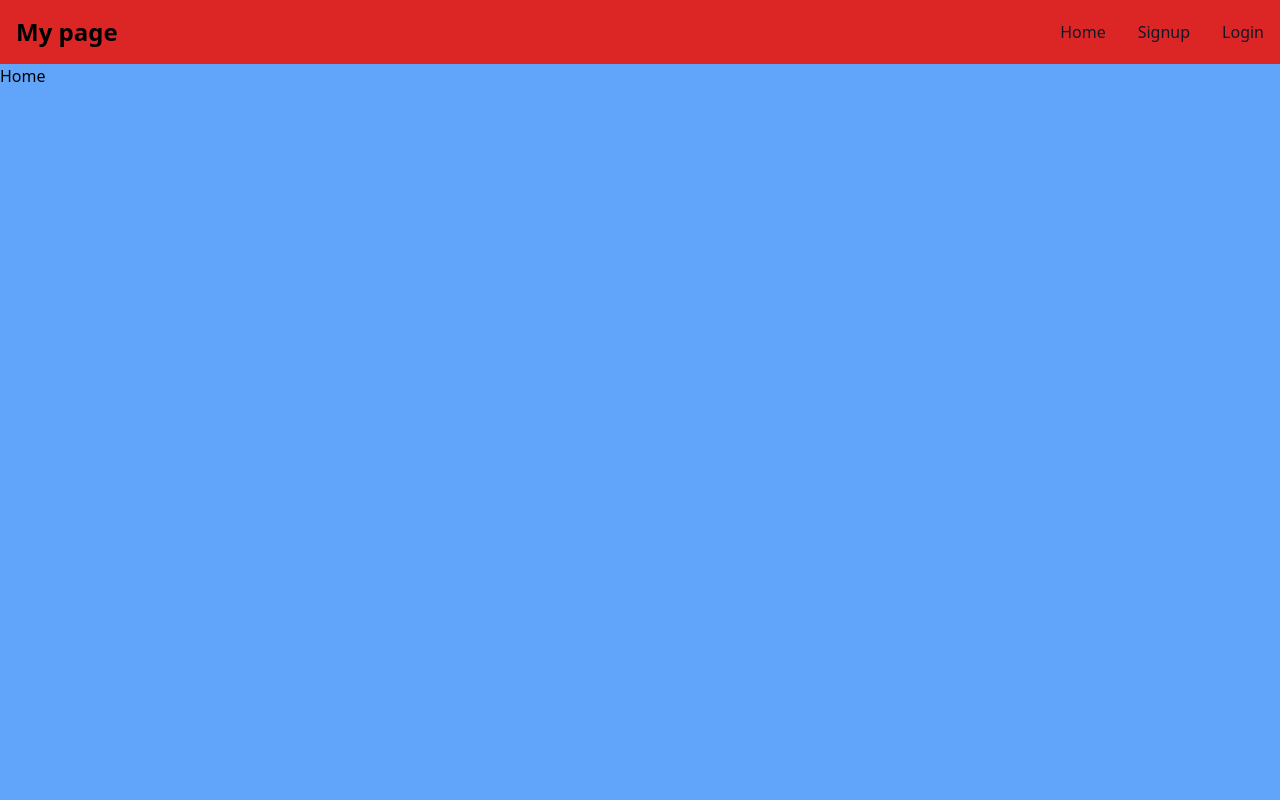
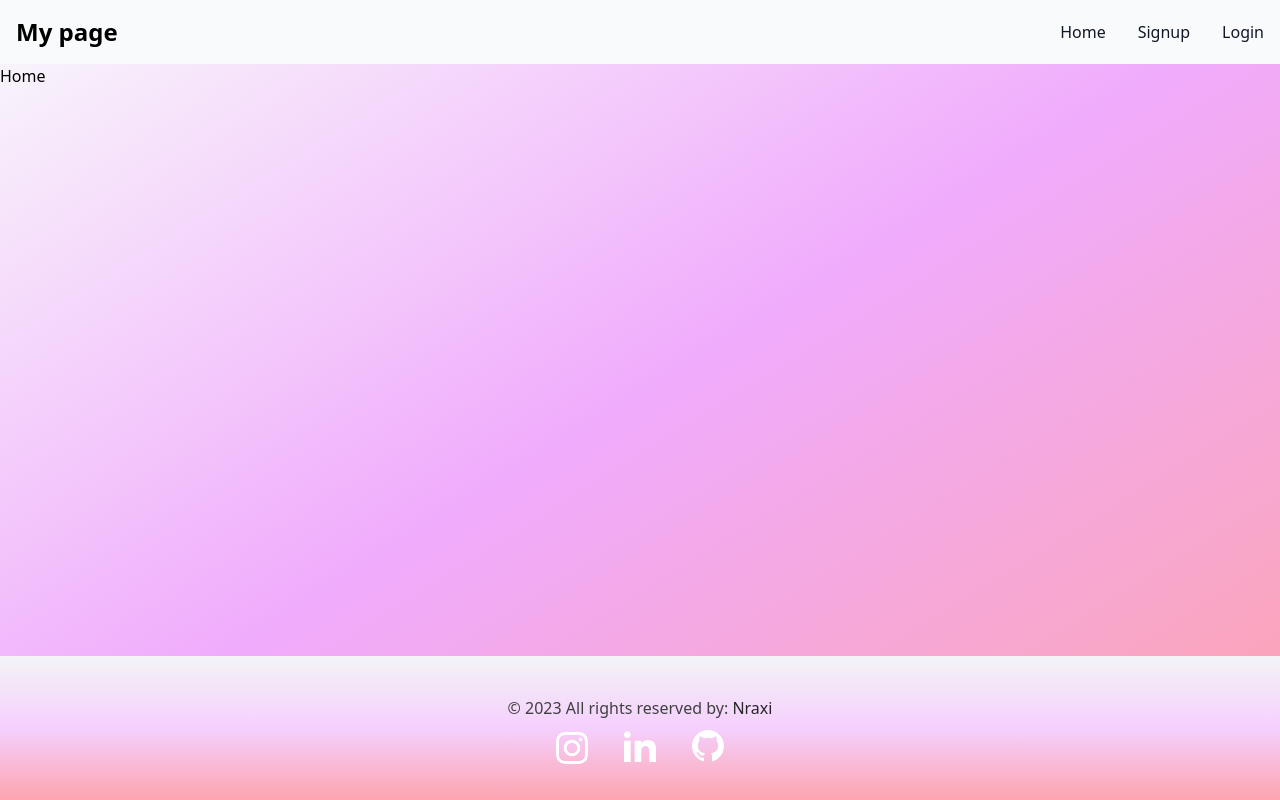
Before and after one commit to Nraxi/examen, a React (Create React App) app in the folder frontend-my-examen/: page / in a window 1280 px wide. Built offline with nearby package versions, Linux system fonts and the light colour scheme; no server answers.

Commit message:
add footer

```diff
--- a/frontend-my-examen/src/App.js
+++ b/frontend-my-examen/src/App.js
@@ -2,6 +2,7 @@
 import { Link, Outlet, useNavigate } from 'react-router-dom'
 import './handlers/Axios'
 import axios from 'axios'
+import Footer from './components/Footer'
 
 function App() {
 
@@ -38,11 +39,11 @@
 
 
   return (
-    <div className="h-screen bg-blue-400">
-      <nav className="border-gray-200 bg-gray-50 sm:bg-red-600 dark:bg-gray-800 dark:border-gray-700">
-        <div className="flex flex-col sm:flex-row justify-between items-center mx-auto p-4 sm:flex-wrap">
+    <div className="flex flex-col min-h-screen bg-gradient-to-tl from-rose-300 via-fuchsia-300 to-gray-50">
+      <nav className="border-gray-200 bg-gray-50 dark:bg-gray-800 dark:border-gray-700">
+        <div className="container mx-auto px-4 py-4 sm:flex sm:justify-between sm:items-center">
           <Link to="/">
-            <h1 className="text-2xl font-semibold text-center sm:text-left sm:mr-4">My page</h1>
+            <h1 className="text-2xl font-semibold text-center sm:text-left sm:mr-4 dark:text-white">My page</h1>
           </Link>
           <div className="w-full sm:w-auto" id="navbar-solid-bg">
             <ul className="flex flex-col items-center font-medium mt-4 rounded-lg bg-gray-50 sm:flex-row sm:space-x-8 sm:mt-0 sm:border-0 sm:bg-transparent dark:bg-gray-800 sm:dark:bg-transparent dark:border-gray-700">
@@ -81,9 +82,10 @@
           </div>
         </div>
       </nav >
-      <div>
+      <div className="flex-grow">
         <Outlet context={{ jwtToken, setJwtToken }} />
       </div>
+      <Footer />
     </div >
   )
 }
--- /dev/null
+++ b/frontend-my-examen/src/components/Footer.jsx
@@ -0,0 +1,53 @@
+import React from 'react';
+
+function Footer() {
+  return (
+    <footer className="bg-gradient-to-t from-rose-300 via-fuchsia-200 to-gray-100 text-center text-white dark:bg-neutral-600">
+      <div className="container mx-auto py-4">
+        {/* Copyright section */}
+        <div className="text-center mt-6 mb-2 text-neutral-700 dark:bg-neutral-700 dark:text-neutral-200">
+          © 2023 All rights reserved by:
+          <a
+            className="text-neutral-800 dark:text-neutral-400"
+            href="https://tailwind-elements.com/"
+          > Nraxi
+          </a>
+        </div>
+        <div className="pb-5 flex justify-center items-center">
+          <a href="https://www.instagram.com/3k9swe/" className="mr-9 mt-1 text-neutral-800 dark:text-neutral-200">
+            <svg
+              xmlns="http://www.w3.org/2000/svg"
+              class="h-8 w-8"
+              fill="white"
+              viewBox="0 0 24 24">
+              <path
+                d="M12 2.163c3.204 0 3.584.012 4.85.07 3.252.148 4.771 1.691 4.919 4.919.058 1.265.069 1.645.069 4.849 0 3.205-.012 3.584-.069 4.849-.149 3.225-1.664 4.771-4.919 4.919-1.266.058-1.644.07-4.85.07-3.204 0-3.584-.012-4.849-.07-3.26-.149-4.771-1.699-4.919-4.92-.058-1.265-.07-1.644-.07-4.849 0-3.204.013-3.583.07-4.849.149-3.227 1.664-4.771 4.919-4.919 1.266-.057 1.645-.069 4.849-.069zm0-2.163c-3.259 0-3.667.014-4.947.072-4.358.2-6.78 2.618-6.98 6.98-.059 1.281-.073 1.689-.073 4.948 0 3.259.014 3.668.072 4.948.2 4.358 2.618 6.78 6.98 6.98 1.281.058 1.689.072 4.948.072 3.259 0 3.668-.014 4.948-.072 4.354-.2 6.782-2.618 6.979-6.98.059-1.28.073-1.689.073-4.948 0-3.259-.014-3.667-.072-4.947-.196-4.354-2.617-6.78-6.979-6.98-1.281-.059-1.69-.073-4.949-.073zm0 5.838c-3.403 0-6.162 2.759-6.162 6.162s2.759 6.163 6.162 6.163 6.162-2.759 6.162-6.163c0-3.403-2.759-6.162-6.162-6.162zm0 10.162c-2.209 0-4-1.79-4-4 0-2.209 1.791-4 4-4s4 1.791 4 4c0 2.21-1.791 4-4 4zm6.406-11.845c-.796 0-1.441.645-1.441 1.44s.645 1.44 1.441 1.44c.795 0 1.439-.645 1.439-1.44s-.644-1.44-1.439-1.44z" />
+            </svg>
+          </a>
+          <a href="https://www.linkedin.com/in/olle-tengn%C3%A9r-331835175/" className="mr-9 text-neutral-800 dark:text-neutral-200">
+            <svg
+              xmlns="http://www.w3.org/2000/svg"
+              class="h-8 w-8"
+              fill="white"
+              viewBox="0 0 24 24">
+              <path
+                d="M4.98 3.5c0 1.381-1.11 2.5-2.48 2.5s-2.48-1.119-2.48-2.5c0-1.38 1.11-2.5 2.48-2.5s2.48 1.12 2.48 2.5zm.02 4.5h-5v16h5v-16zm7.982 0h-4.968v16h4.969v-8.399c0-4.67 6.029-5.052 6.029 0v8.399h4.988v-10.131c0-7.88-8.922-7.593-11.018-3.714v-2.155z" />
+            </svg>
+          </a>
+          <a href="https://github.com/nraxi" className="text-neutral-800 dark:text-neutral-200">
+            <svg
+              xmlns="http://www.w3.org/2000/svg"
+              class="h-8 w-8"
+              fill="white"
+              viewBox="0 0 24 24">
+              <path
+                d="M12 0c-6.626 0-12 5.373-12 12 0 5.302 3.438 9.8 8.207 11.387.599.111.793-.261.793-.577v-2.234c-3.338.726-4.033-1.416-4.033-1.416-.546-1.387-1.333-1.756-1.333-1.756-1.089-.745.083-.729.083-.729 1.205.084 1.839 1.237 1.839 1.237 1.07 1.834 2.807 1.304 3.492.997.107-.775.418-1.305.762-1.604-2.665-.305-5.467-1.334-5.467-5.931 0-1.311.469-2.381 1.236-3.221-.124-.303-.535-1.524.117-3.176 0 0 1.008-.322 3.301 1.23.957-.266 1.983-.399 3.003-.404 1.02.005 2.047.138 3.006.404 2.291-1.552 3.297-1.23 3.297-1.23.653 1.653.242 2.874.118 3.176.77.84 1.235 1.911 1.235 3.221 0 4.609-2.807 5.624-5.479 5.921.43.372.823 1.102.823 2.222v3.293c0 .319.192.694.801.576 4.765-1.589 8.199-6.086 8.199-11.386 0-6.627-5.373-12-12-12z" />
+            </svg>
+          </a>
+        </div>
+      </div>
+    </footer>
+  );
+}
+
+export default Footer;
--- a/frontend-my-examen/src/index.js
+++ b/frontend-my-examen/src/index.js
@@ -13,6 +13,7 @@
 import Tryme from './pages/Tryme';
 import Signup from './pages/Signup';
 import ManageUsers from './pages/ManageUsers';
+
 
 
 
```
